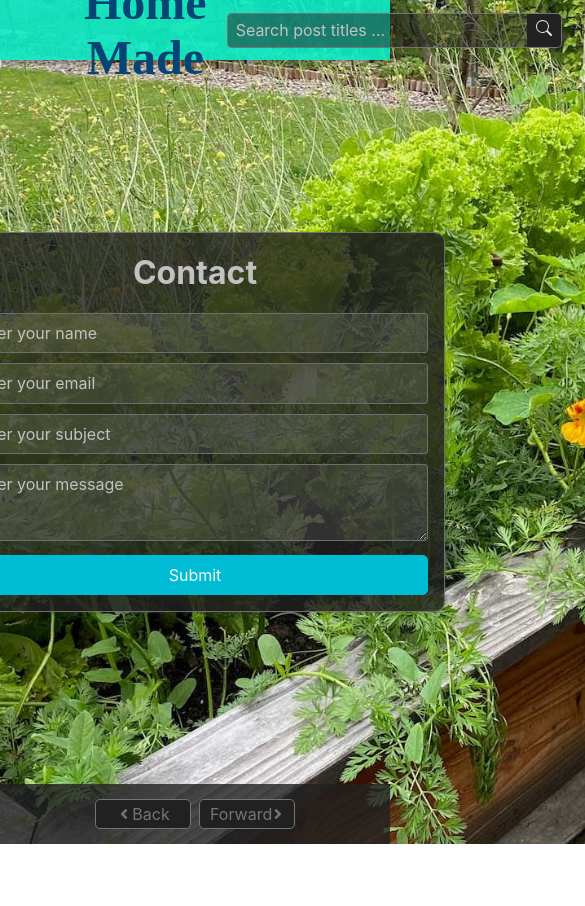
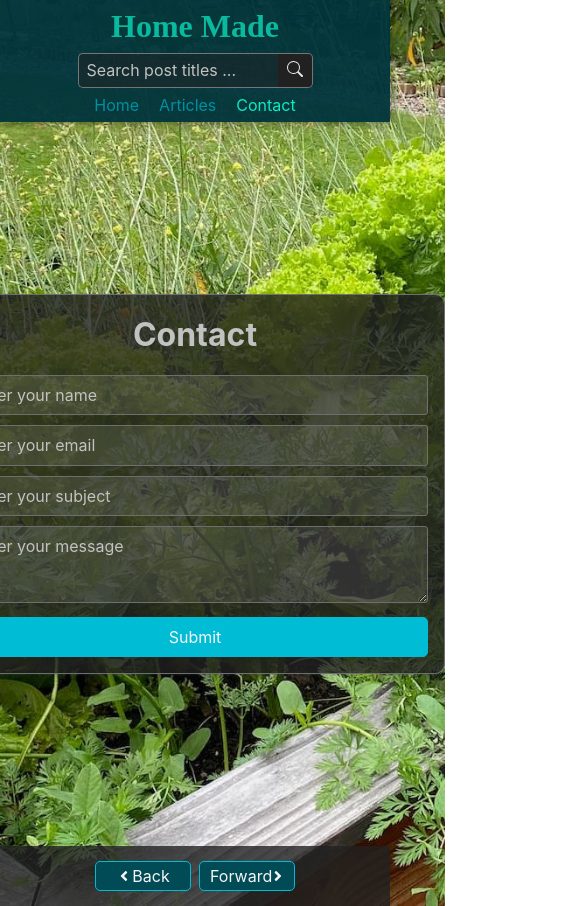
Before and after one commit to daidensacha/home-made, a React (Create React App) app: page /contact in a window 390 px wide. Shown: the top 906 px of the page, 585 px wide, since content can reach past the window. Before the commit the page ends 844 px from the top, so only its background shows below. Built offline with nearby package versions, Linux system fonts and the light colour scheme; no server answers; a web font is replaced by a local one.

Commit message:
Add media queries

```diff
--- a/src/components/Author.js
+++ b/src/components/Author.js
@@ -8,7 +8,7 @@ const Author = ({ articles }) => {
       <h3 className={styles.h3}>About the Author</h3>
       <p>
         I'm passionate about preserving the old ways of growing, baking,
-        preserving, cooking. This blog is where I share the wisdom that benefits
+        pickling, cooking. This blog is where I share the wisdom that benefits
         us all.
       </p>
     </div>
--- a/src/components/Contact.js
+++ b/src/components/Contact.js
@@ -51,6 +51,9 @@ const Contact = () => {
               className={styles.formControl}
               id='name'
               placeholder='Enter your name'
+              minlength="3"
+              max="10"
+              pattern="[a-zA-Z0-9]+"
               required
             />
             <input
@@ -61,6 +64,7 @@ const Contact = () => {
               className={styles.formControl}
               id='email'
               placeholder='Enter your email'
+              pattern='(\w\.?)+@[\w\.-]+\.\w{2,}'
               required
             />
             <input
@@ -71,6 +75,8 @@ const Contact = () => {
               className={styles.formControl}
               id='subject'
               placeholder='Enter your subject'
+              minlength="5"
+              max="15"
               required
             />
             <textarea
--- a/src/styles/articles.module.scss
+++ b/src/styles/articles.module.scss
@@ -8,6 +8,7 @@
   padding: 0 4rem;
   .sidebar {
     width: 300px;
+    // width: 300px; // Try to use this instead of the above line
     display: flex;
     flex-direction: column;
     justify-content: flex-start;
@@ -33,3 +34,20 @@
     }
   }
 }
+@media screen and (max-width: 768px) {
+  .main {
+    flex-direction: column;
+    justify-content: center;
+    align-items: center;
+    .sidebar {
+      width: 100%;
+      padding: 0;
+      // justify-content: space-around;
+      align-items: center;
+    }
+    .content {
+      width: 100%;
+      padding: 0;
+    }
+  }
+}
--- a/src/styles/author.module.scss
+++ b/src/styles/author.module.scss
@@ -4,6 +4,9 @@
   display: flex;
   flex-direction: column;
   justify-content: flex-start;
+  // min-width: 300px;
+  min-width: 100%; // Try to use this instead of the above line
+  max-width: calc(50% - 2rem);
   align-items: flex-start;
   padding: 0.25rem;
   margin: 1rem 0;
@@ -28,3 +31,9 @@
     font-size: 0.8rem;
   }
 }
+
+@media screen and (max-width: 768px) {
+  .author {
+    min-width: 300px;
+  }
+}
--- a/src/styles/footer.module.scss
+++ b/src/styles/footer.module.scss
@@ -12,22 +12,21 @@
     display: flex;
     align-items: center;
     justify-content: center;
-    color: $grayDarker;
-    background-color: $grayDark;
+    color: $light;
+    background-color: darken($primary, 25%);
     font-size: 1em;
     font-weight: 400;
     padding: 5px 10px;
     margin: 0 0.25rem;
     text-decoration: $none;
     width: 6em;
-    border: 1px solid $grayDarker;
+    border: 1px solid darken($primary, 0%);
     border-radius: 5px;
     transition: all 0.5s ease-out;
     &:hover {
       color: $light;
-      border-color: $light;
-      background-color: $grayDarker;
-      // background-color: darken($primary, 10%);
+      // border-color: $light;
+      background-color: darken($primary, 10%);
     }
   }
 }
--- a/src/styles/header.scss
+++ b/src/styles/header.scss
@@ -2,7 +2,9 @@
 
 .header {
   height: 60px;
-  background-color: rgba($blueLight, 0.9);
+  // background-color: rgba($blueDar, 0.9);
+  // background-color: darken($primary, 30%);
+  background-color: rgba(0,52,59,0.95);
   color: $dark;
   padding: 0 4rem;
   display: flex;
@@ -17,7 +19,8 @@
       font-family: $fontHandwriting;
       font-size: 3rem;
       font-weight: 700;
-      color: darken($info, 30%);
+      color: darken($blueLight, 10%);
+      // color: darken($primary, 0%);
       padding: 0 20px;
     }
     .logo {
@@ -69,20 +72,66 @@
     }
   }
   .navlink {
-    color: $grayDark;
+    // color: $grayDark;
+    color: darken($primary, 10%);
     font-size: $medium;
     font-weight: 400;
     padding: 0 10px;
     text-decoration: $none;
     transition: all 0.5s ease-out;
     &:hover {
-      color: darken($primary, 10%);
+      color: lighten($primary, 10%);
     }
     .active {
-      color: darken($primary, 20%);
+      color: darken($primary, 0%);
     }
   }
   .active {
-    color: $blueDark;
+    color: $blueLight;
   }
 }
+
+@media screen and (max-width: 1024px) {
+  .header {
+    padding: 0 1rem;
+    .logoWrapper {
+      h3 {
+        font-size: 2rem;
+      }
+    }
+    .search {
+      input {
+        width: 200px;
+      }
+      button {
+        width: 35px;
+        height: 35px;
+      }
+    }
+  }
+}
+@media screen and (max-width: 768px) {
+  .header {
+    padding: 0 1rem;
+    flex-direction: column;
+    height: auto;
+    .logoWrapper {
+      h3 {
+        font-size: 2rem;
+        margin: .5rem 0;
+      }
+    }
+    .search {
+      input {
+        width: 200px;
+      }
+      button {
+        width: 35px;
+        height: 35px;
+      }
+    }
+    nav {
+      margin: .5rem 0;
+    }
+  }
+}
--- a/src/styles/tagArticles.module.scss
+++ b/src/styles/tagArticles.module.scss
@@ -33,3 +33,21 @@
     }
   }
 }
+
+@media screen and (max-width: 768px) {
+  .main {
+    flex-direction: column;
+    justify-content: flex-start;
+    align-items: center;
+    .sidebar {
+      width: 100%;
+      padding: 0;
+      // justify-content: space-around;
+      align-items: center;
+    }
+    .content {
+      width: 100%;
+      padding: 0;
+    }
+  }
+}
--- a/src/styles/tags.module.scss
+++ b/src/styles/tags.module.scss
@@ -3,6 +3,9 @@
 .tags {
   padding: 0.25rem;
   margin: 1rem 0;
+  // min-width: 300px;
+  min-width: 100%; // Try to use this instead of the above line
+  max-width: calc(50% - 2rem);
   box-shadow: 0 2px 4px #3a474e26, 0 1px 2px #3a474e26;
   background-color: rgba($body, .8);
   border-radius: 5px;
@@ -33,3 +36,9 @@
     }
   }
 }
+
+@media screen and (max-width: 768px) {
+  .tags {
+    min-width: 300px;
+  }
+}
```
